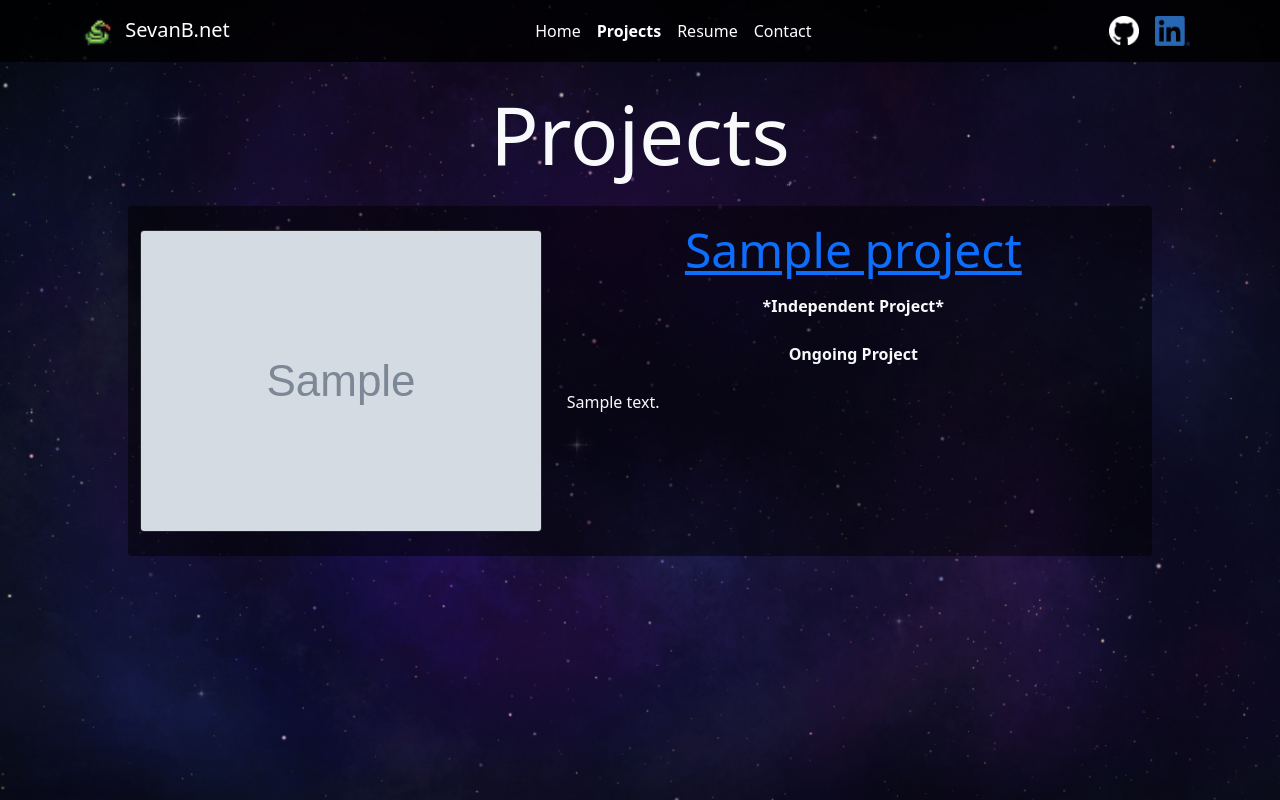
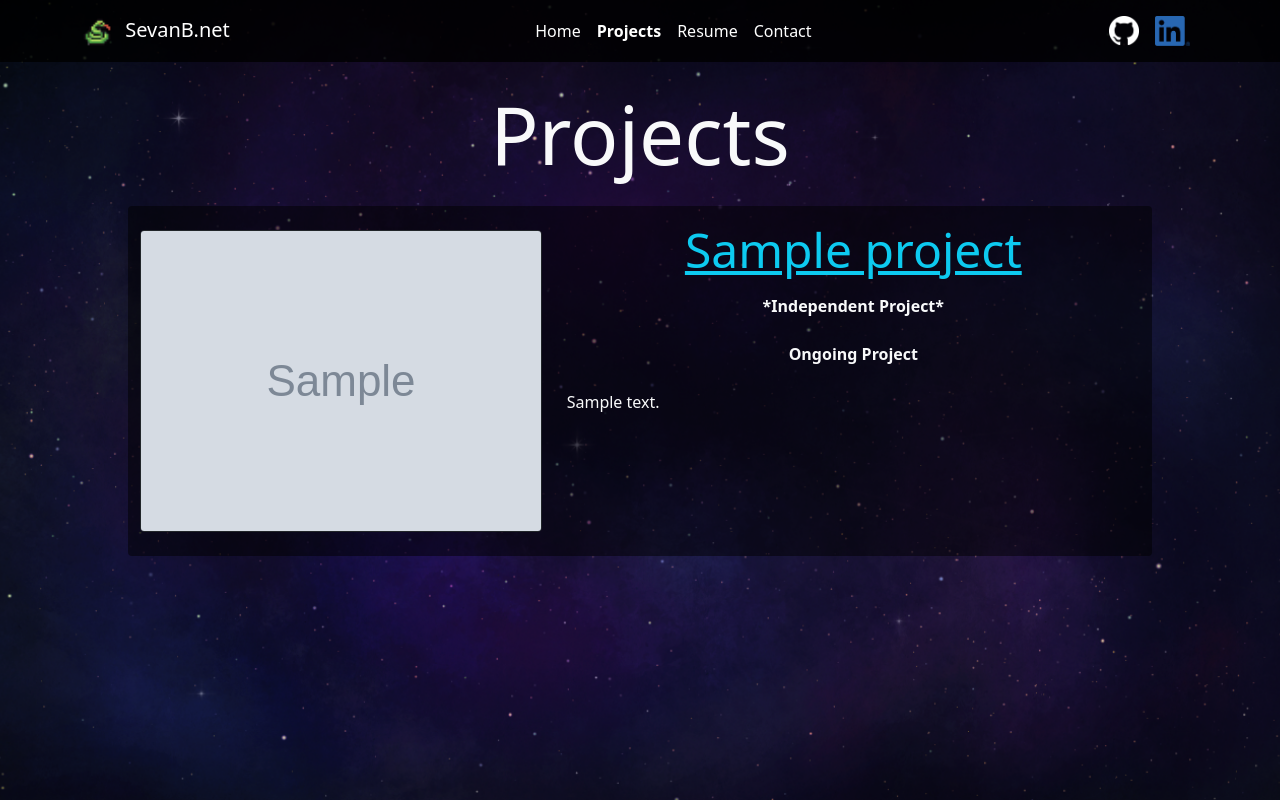
Before and after one commit to SevanBrodjian/SevanBNet-backend, a Django app: page /catalog/projects/ in a window 1280 px wide. Run offline with Django 4.2, Linux system fonts and the light colour scheme; tables that the repository leaves empty hold one stand-in row (values such as "Sample post"); grey boxes marked "Sample" are stand-in pictures.

Commit message:
Changed project title color on Projects page

```diff
--- a/catalog/templates/projects.html
+++ b/catalog/templates/projects.html
@@ -36,7 +36,7 @@
             </div>
             <div class="col-md-7 col-12">
                 <div class="row mt-2">
-                    <div class="col text-center"><a class="mt-3 text-primary" href="{{ project.get_absolute_url }}" style="font-size: 3rem;">{{ project.title }}</a></div>
+                    <div class="col text-center"><a class="mt-3 text-info" href="{{ project.get_absolute_url }}" style="font-size: 3rem;">{{ project.title }}</a></div>
                 </div>
 
                 {% if project.independent %}
```
